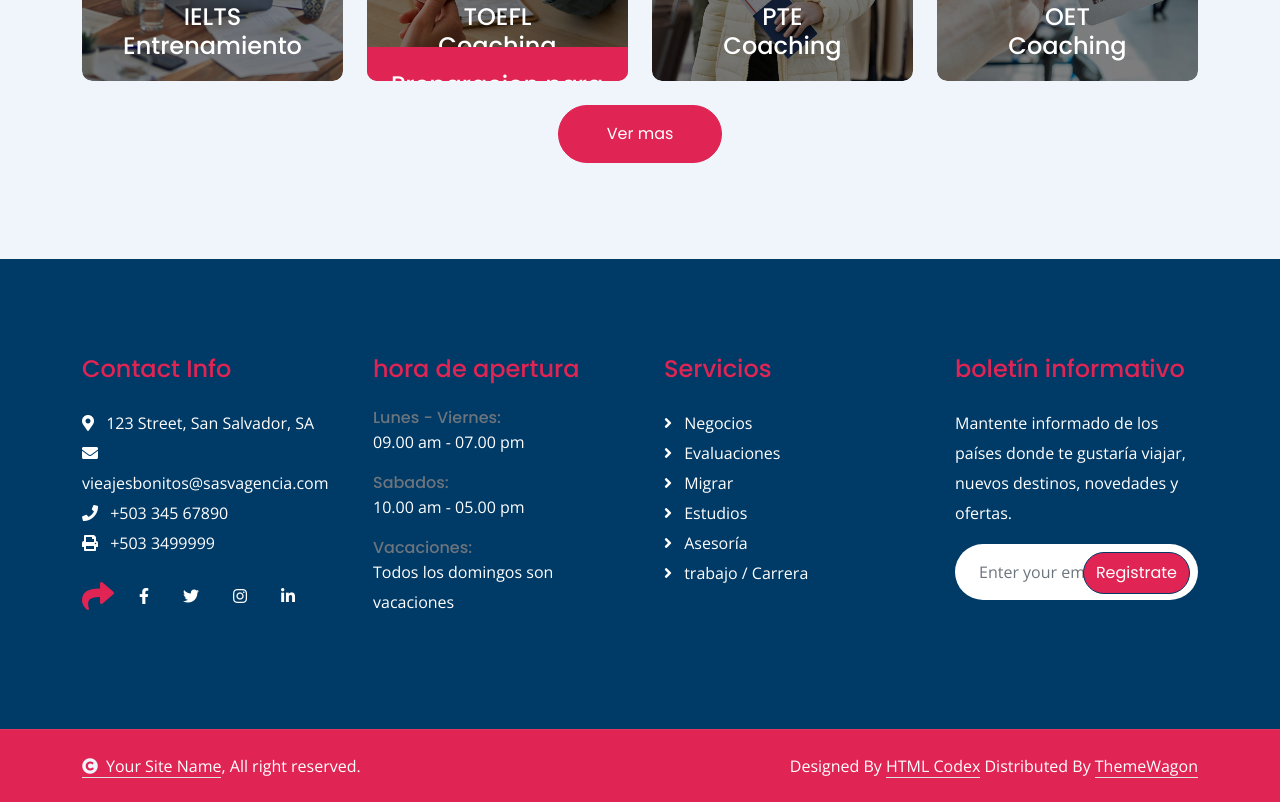
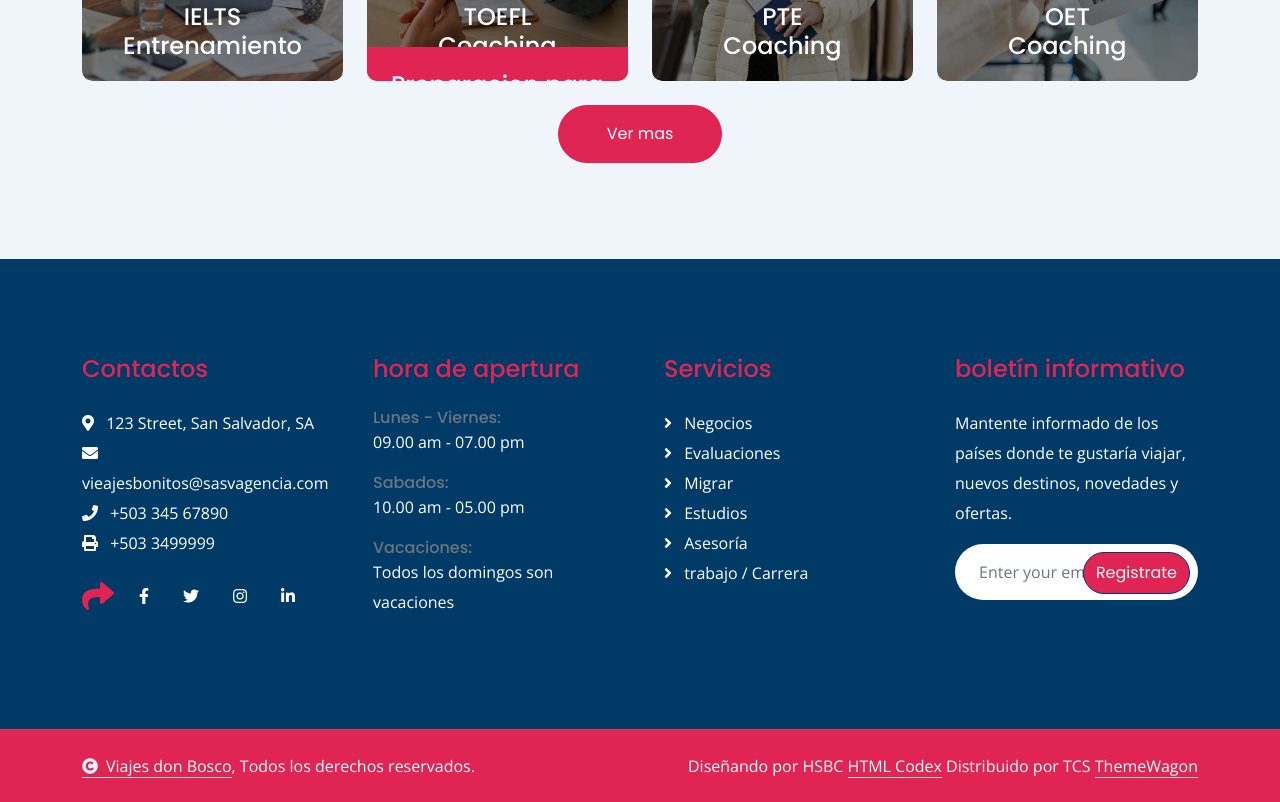
Before and after one commit to davidedusanchez0/Viajes-Don-Bosco, a plain HTML site: page countries.html in a window 1280 px wide. Shown: the part 2565-3367 px from the top of the page. Drawn offline with nearby package versions, Linux system fonts and the light colour scheme.

Commit message:
Update countries.html

```diff
--- a/countries.html
+++ b/countries.html
@@ -244,7 +244,7 @@
                                 <i class="fas fa-user-check"></i>
                             </div>
                             <div class="counter-content">
-                                <h3>Visa Process</h3>
+                                <h3>Procesos de Visa</h3>
                                 <div class="d-flex align-items-center justify-content-center">
                                     <span class="counter-value" data-toggle="counter-up">4.9</span>
                                     <h4 class="text-secondary mb-0" style="font-weight: 600; font-size: 25px;">K</h4>
@@ -258,7 +258,7 @@
                                 <i class="fas fa-handshake"></i>
                             </div>
                             <div class="counter-content">
-                                <h3>Success Rates</h3>
+                                <h3>Tarifas exitosas</h3>
                                 <div class="d-flex align-items-center justify-content-center">
                                     <span class="counter-value" data-toggle="counter-up">98</span>
                                     <h4 class="text-secondary mb-0" style="font-weight: 600; font-size: 25px;">%</h4>
@@ -360,7 +360,7 @@
                 <div class="row g-5">
                     <div class="col-md-6 col-lg-6 col-xl-3">
                         <div class="footer-item d-flex flex-column">
-                            <h4 class="text-secondary mb-4">Contact Info</h4>
+                            <h4 class="text-secondary mb-4">Contactos</h4>
                             <a href=""><i class="fa fa-map-marker-alt me-2"></i> 123 Street, San Salvador, SA</a>
                             <a href=""><i class="fas fa-envelope me-2"></i> vieajesbonitos@sasvagencia.com</a>
                             <a href=""><i class="fas fa-phone me-2"></i> +503 345 67890</a>
@@ -422,13 +422,13 @@
             <div class="container">
                 <div class="row g-4 align-items-center">
                     <div class="col-md-6 text-center text-md-start mb-md-0">
-                        <span class="text-white"><a href="#" class="border-bottom text-white"><i class="fas fa-copyright text-light me-2"></i>Your Site Name</a>, All right reserved.</span>
+                        <span class="text-white"><a href="#" class="border-bottom text-white"><i class="fas fa-copyright text-light me-2"></i>Viajes don Bosco</a>, Todos los derechos reservados.</span>
                     </div>
                     <div class="col-md-6 text-center text-md-end text-white">
                         <!--/*** This template is free as long as you keep the below author’s credit link/attribution link/backlink. ***/-->
                         <!--/*** If you'd like to use the template without the below author’s credit link/attribution link/backlink, ***/-->
                         <!--/*** you can purchase the Credit Removal License from "https://htmlcodex.com/credit-removal". ***/-->
-                        Designed By <a class="border-bottom text-white" href="https://htmlcodex.com">HTML Codex</a> Distributed By <a class="border-bottom text-white" href="https://themewagon.com">ThemeWagon</a>
+                        Diseñando por HSBC <a class="border-bottom text-white" href="https://htmlcodex.com">HTML Codex</a> Distribuido por TCS <a class="border-bottom text-white" href="https://themewagon.com">ThemeWagon</a>
                     </div>
                 </div>
             </div>
```
